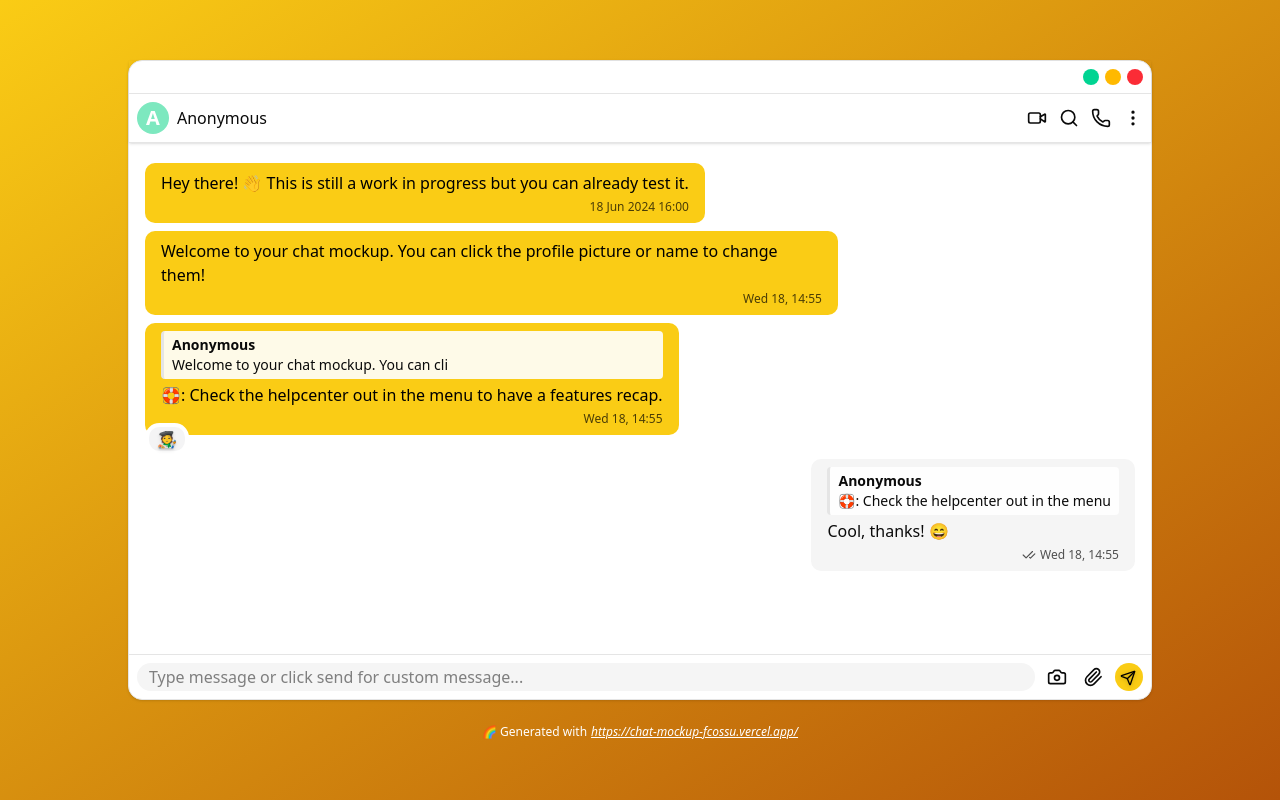
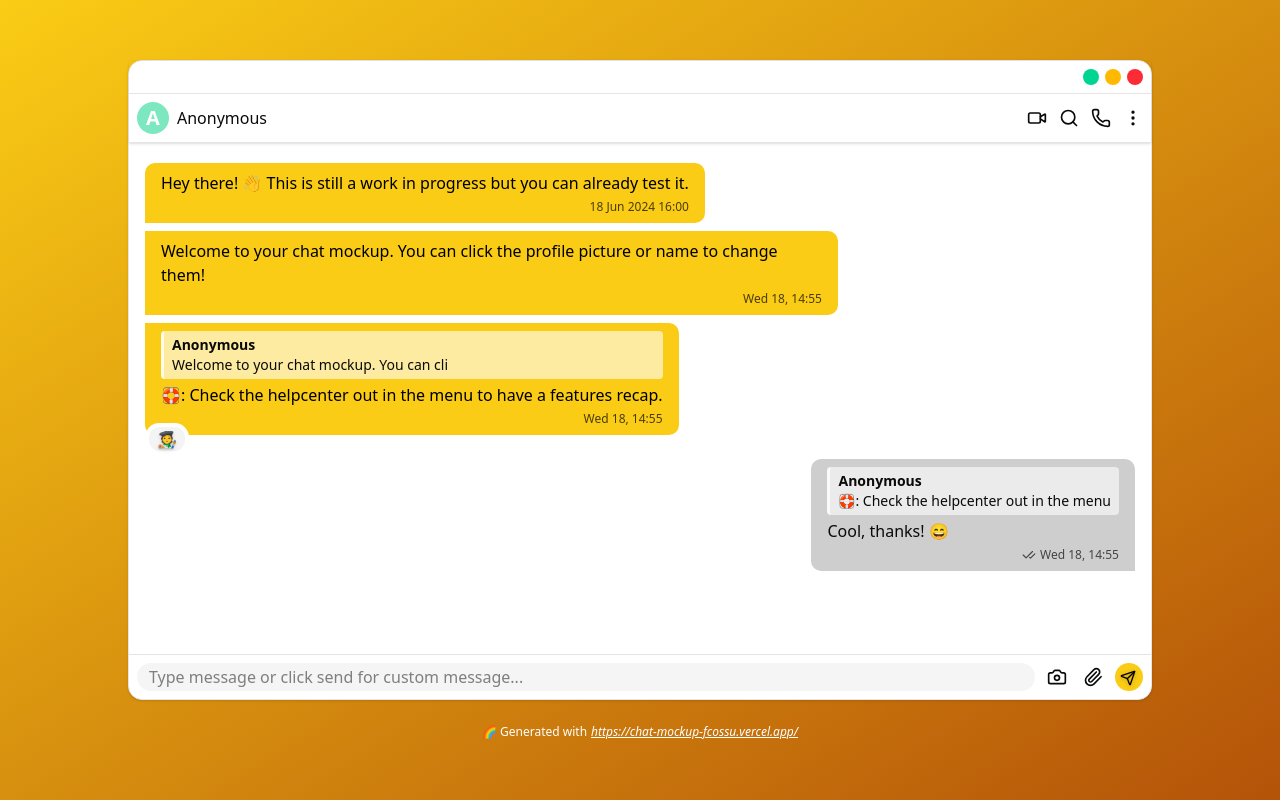
Before and after one commit to Florian-cossu/chat_mockup, a Next.js app: page / in a window 1280 px wide. Built offline with nearby package versions, Linux system fonts and the light colour scheme.

Commit message:
Cosmetic update

```diff
--- a/components/custom/chatMessageBubble.tsx
+++ b/components/custom/chatMessageBubble.tsx
@@ -32,7 +32,7 @@ export default function ChatMessageBubble({
     const samePrev = previousDirection === direction;
     const sameNext = nextDirection === direction;
 
-    const parts = [];
+    const parts = ["rounded-tl-lg rounded-tr-lg rounded-bl-lg rounded-br-lg"];
 
     if (!samePrev) parts.push("mt-1");
     if (!samePrev && !sameNext) parts.push(`rounded-${direction == "in" ? "tl" : "br"}-xs`);
@@ -50,9 +50,9 @@ export default function ChatMessageBubble({
     <>
       <div
         className={cn(
-          "max-w-[70%] px-4 py-2 my-1 rounded-lg relative",
+          "max-w-[70%] px-4 py-2 my-1 relative",
           bubbleStyle,
-          direction === "in" ? "self-start" : "self-end bg-muted",
+          direction === "in" ? "self-start" : "self-end bg-current/20",
           className
         )}
         style={{
@@ -60,7 +60,7 @@ export default function ChatMessageBubble({
         }}
       >
         {replyToMessage && (
-          <div className="mb-1 px-2 py-1 text-sm rounded bg-background/90 border-l-3">
+          <div className="mb-1 px-2 py-1 text-sm rounded bg-background/60 border-background/80 border-l-3">
             <span className="block font-medium">
               <p className="font-bold">{replyToMessage.direction == "in" ? contactName : "You"}</p>
               {replyToMessage.text.slice(0, 40)}
```
